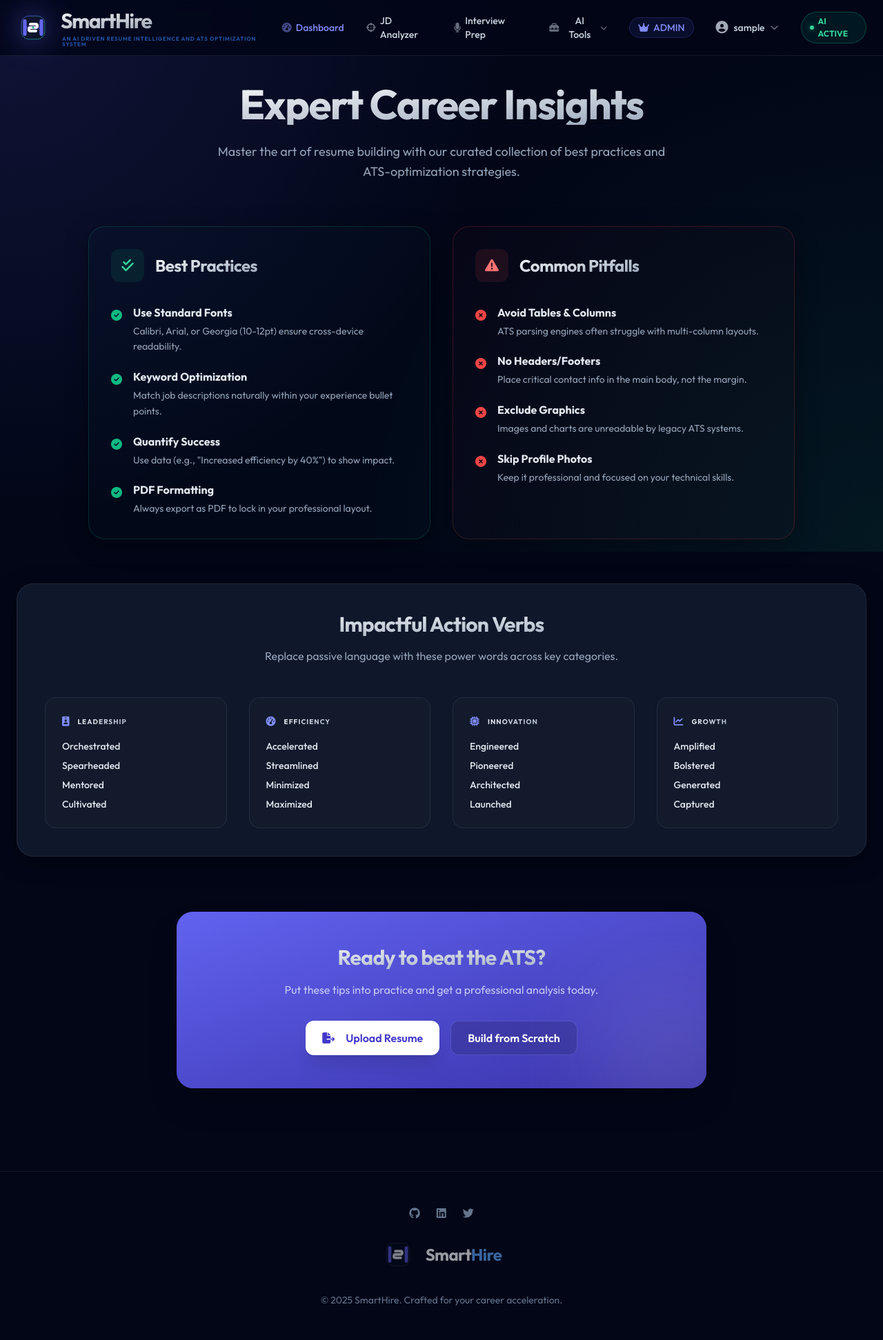
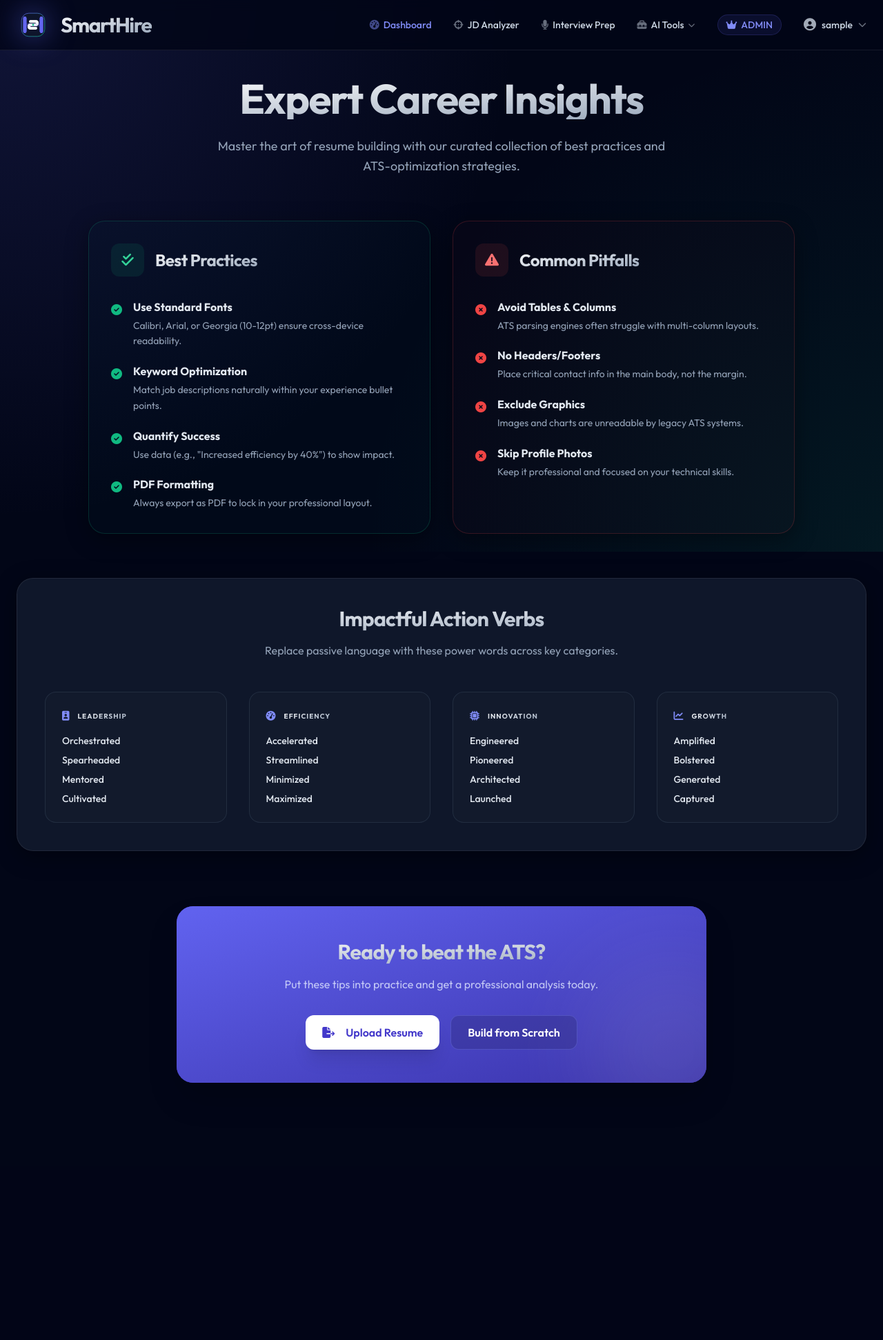
Before and after one commit to PavankumarBV18/SmartHire, a Flask app: page /tips in a window 1280 px wide. Shown: the whole page at 69% size. After the commit the page ends 1570 px from the top, so only its background shows below. Run offline with Flask 3, Linux system fonts and the light colour scheme; the visitor is signed in with stand-in values (Sample User, id 1); style sheets or scripts are compiled from the project's sources; some libraries are stand-ins or nearby versions.

Commit message:
Remove demo artifacts and clean production UI

```diff
--- a/templates/base.html
+++ b/templates/base.html
@@ -113,12 +113,8 @@
 
           <!-- High-End Text Title -->
           <div class="flex flex-col leading-none">
-            <span
-              class="text-2xl md:text-3xl font-black font-heading tracking-tighter bg-gradient-to-br from-white to-slate-500 bg-clip-text text-transparent transform group-hover:tracking-normal transition-all duration-500">
+            <span class="text-2xl md:text-3xl font-black font-heading tracking-tighter text-white">
               Smart<span class="text-indigo-400">Hire</span>
-            </span>
-            <span class="text-[7px] md:text-[8px] font-bold uppercase tracking-[0.1em] text-blue-500/60 mt-1 pl-0.5">
-              An AI Driven Resume Intelligence And ATS Optimization System
             </span>
           </div>
         </a>
@@ -273,15 +269,7 @@
             </a>
           {% endif %}
 
-          <!-- AI Status Badge -->
-          <div class="flex items-center">
-            <div class="status-badge {{ 'status-online' if ai_ready else 'status-offline' }}">
-              <div
-                class="w-1.5 h-1.5 rounded-full {{ 'bg-emerald-400 shadow-[0_0_8px_rgba(52,211,153,0.6)]' if ai_ready else 'bg-red-400 shadow-[0_0_8px_rgba(248,113,113,0.6)]' }}">
-              </div>
-              AI {{ 'ACTIVE' if ai_ready else 'OFFLINE' }}
-            </div>
-          </div>
+
         </div>
 
         <!-- Mobile Menu Placeholder -->
@@ -312,6 +300,7 @@
   </main>
 
 
+  {% if request.path == '/' or request.path == '/home' or request.path == '/login' or request.path == '/register' or request.path == '/admin-login' or request.path == '/admin-register' %}
   <!-- Footer -->
   <footer class="py-12 border-t border-slate-800/50">
     <div class="container mx-auto px-6 text-center">
@@ -339,10 +328,11 @@
         <span class="text-2xl font-black tracking-tight text-white">Smart<span class="text-blue-400">Hire</span></span>
       </div>
       <div class="flex flex-col items-center gap-3">
-        <p class="text-slate-500 text-sm">&copy; 2025 SmartHire. Crafted for your career acceleration.</p>
+        <p class="text-slate-500 text-sm">&copy; 2025 SmartHire.</p>
       </div>
     </div>
   </footer>
+  {% endif %}
 
 
   <!-- Premium Feature Modal -->
```
Also changed, not shown: templates/user_dashboard.html (+0 -30 lines).
